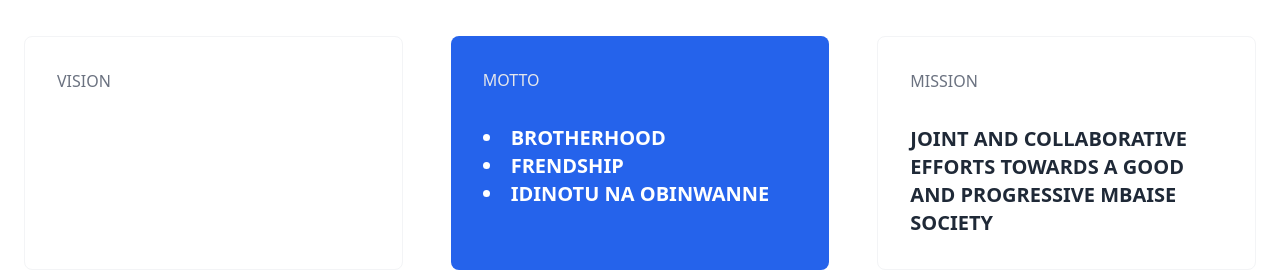
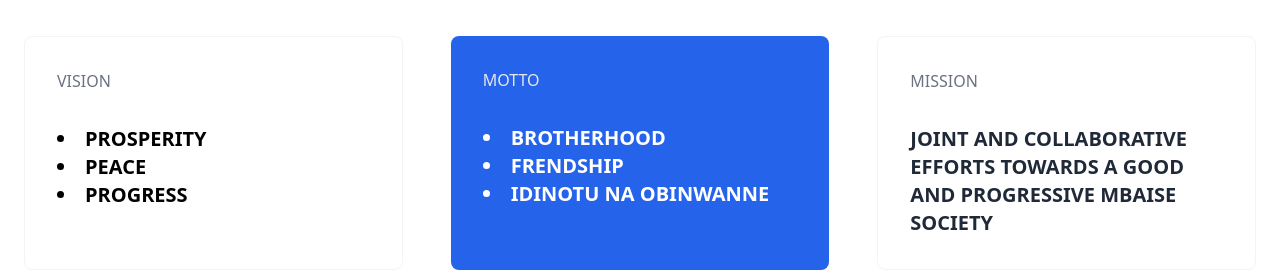
Before and after one commit to NRG-BUILDS/mbaise-di, a React (Vite) app: page / in a window 1280 px wide. Shown: the part 2920-3192 px from the top of the page. Built offline with nearby package versions, Linux system fonts and the light colour scheme.

Commit message:
remove white text color from goals list items for improved accessibility

```diff
--- a/src/goals.tsx
+++ b/src/goals.tsx
@@ -19,13 +19,13 @@ const Goals = () => {
             </p>
 
             <ol className="list-disc list-inside">
-              <li className="text-xl font-bold uppercase text-white dark:text-gray-100">
+              <li className="text-xl font-bold uppercase dark:text-gray-100">
                 Prosperity
               </li>
-              <li className="text-xl font-bold uppercase text-white dark:text-gray-100">
+              <li className="text-xl font-bold uppercase dark:text-gray-100">
                 Peace
               </li>
-              <li className="text-xl font-bold uppercase text-white dark:text-gray-100">
+              <li className="text-xl font-bold uppercase dark:text-gray-100">
                 Progress
               </li>
             </ol>
```
